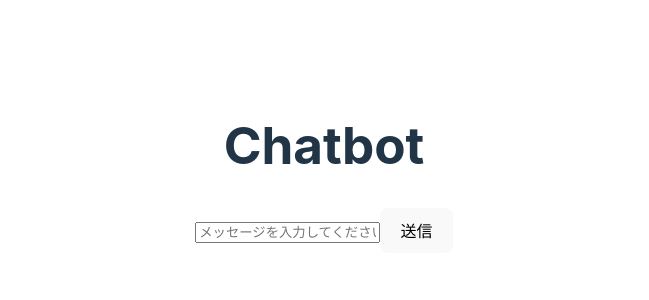
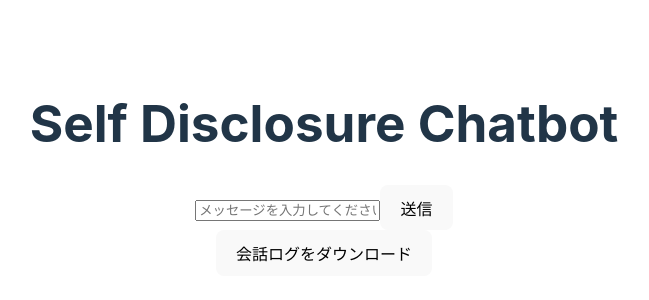
Before and after one commit to Maito-Funakoshi/reactailwind, a React (Vite) app: page / in a window 1280 px wide. Shown: the part 232-532 px from the top of the page, without its empty margins (316-965 px from the left). Built offline with nearby package versions, Linux system fonts and the light colour scheme.

Commit message:
会話ログ取得機能実装

```diff
--- a/src/App.jsx
+++ b/src/App.jsx
@@ -41,10 +41,24 @@ function App() {
     }
   };
 
+  const handleGetLog = () => {
+    const log = messages.map((msg) => `${msg.role}: ${msg.content}`).join('\n');
+    downloadLogFile(log);
+  };
+
+  const downloadLogFile = (log) => {
+    const element = document.createElement("a");
+    const file = new Blob([log], { type: 'text/plain' });
+    element.href = URL.createObjectURL(file);
+    element.download = "conversation_log.txt";
+    document.body.appendChild(element); // Firefoxでは必要
+    element.click();
+  };
+
   return (
     <div className="App">
       <header className="App-header">
-        <h1>Chatbot</h1>
+        <h1>Self Disclosure Chatbot</h1>
         <div className="chat-box">
           {messages.slice(1).map((msg, index) => (
             <p key={index} className={msg.role}>{msg.content}</p>
@@ -60,6 +74,7 @@ function App() {
           />
           <button type="submit">送信</button>
         </form>
+        <button onClick={handleGetLog}>会話ログをダウンロード</button>
       </header>
     </div>
   );
```
